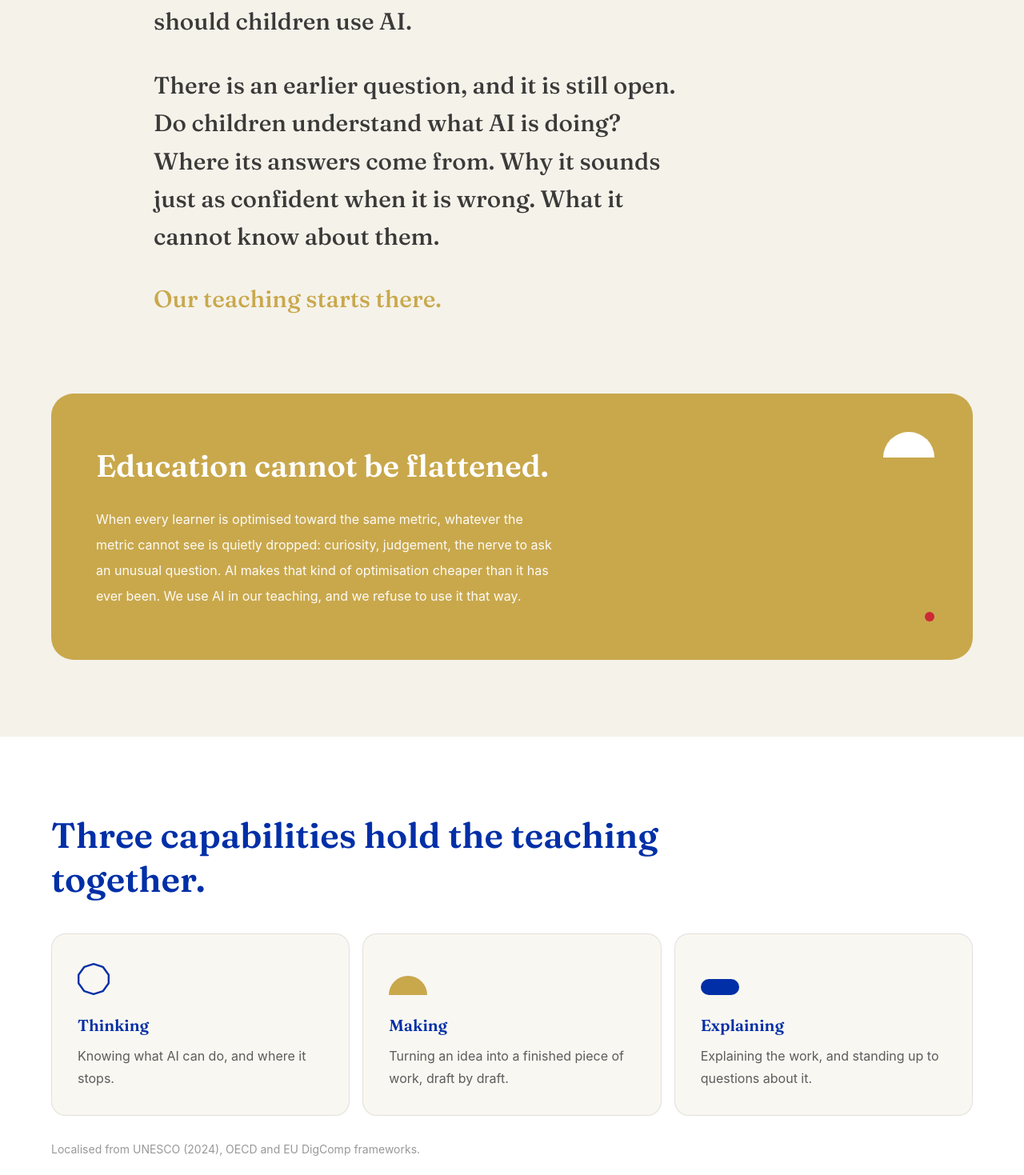
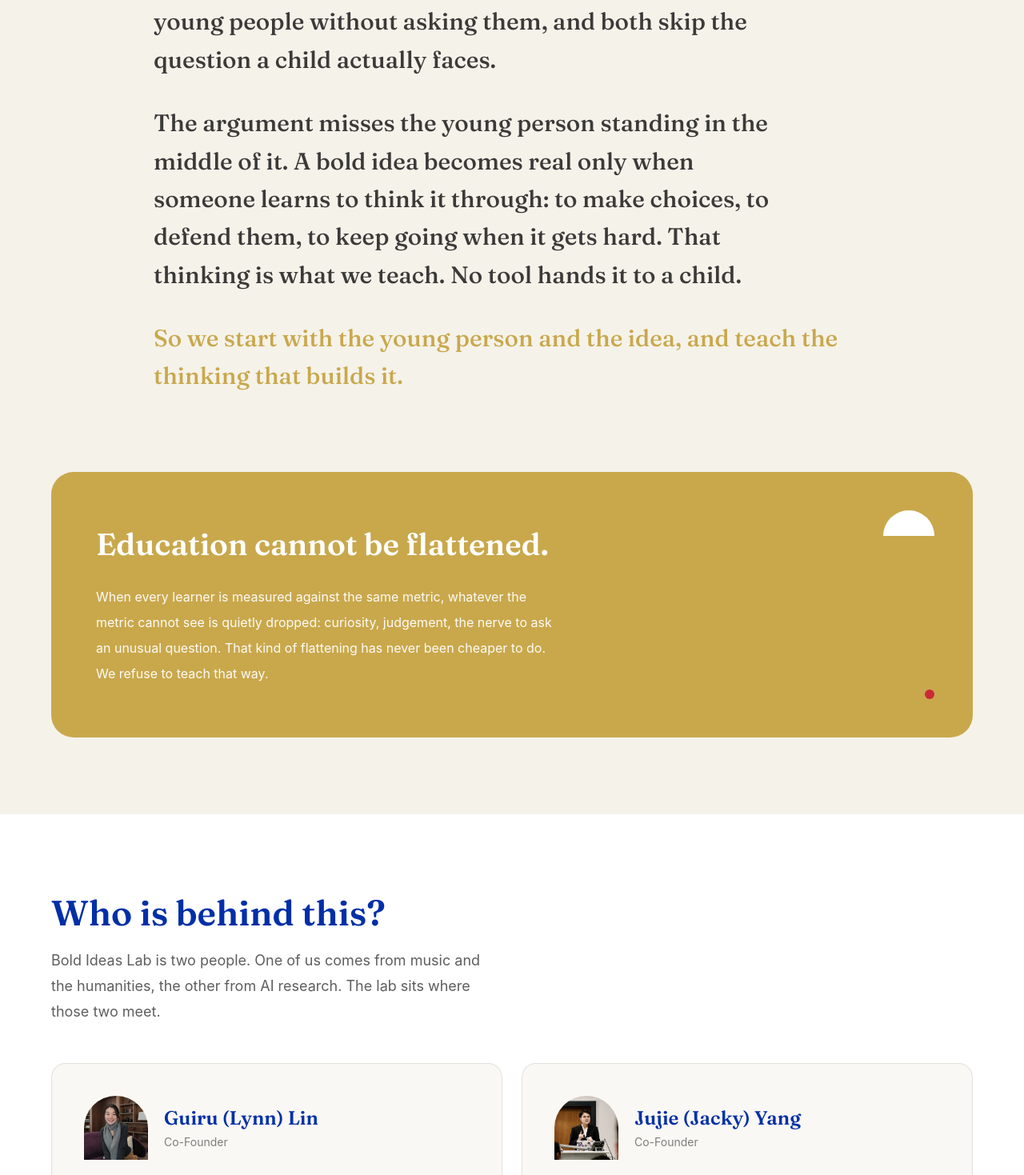
Before and after one commit to GuiruLin/boldideaslab-site, a Next.js app: page /about in a window 1280 px wide. Shown: the part 741-2210 px from the top of the page at 80% size. Built offline with nearby package versions, Linux system fonts and the light colour scheme; a web font is replaced by a local one.

Commit message:
阶段5·/about 重做（预览，未定稿）：品牌故事四屏，去三力，创始人为核心
https://claude.ai/code/session_01LXPeqnksVnkEHUKmhaULqX

```diff
--- a/app/about/page.tsx
+++ b/app/about/page.tsx
@@ -5,24 +5,17 @@ import Link from "next/link";
 import { Footer } from "@/components/redesign/Footer";
 import { Header } from "@/components/redesign/Header";
 import { Reveal } from "@/components/redesign/motion";
-import { Arch, Decagon, Dot, Pill } from "@/components/redesign/shapes";
+import { Dot, Pill } from "@/components/redesign/shapes";
 import en from "@/messages/en.json";
 
 const t = en.redesign.about;
-const forces = en.redesign.forces;
 const founders = en.about.founders;
 
 export const metadata: Metadata = {
   title: t.title,
-  description: t.stance[0],
+  description: t.story[0],
   alternates: { canonical: "/about" }
 };
-
-const forceMarkers = [
-  <Decagon className="h-10 w-10 transition-transform duration-500 group-hover:rotate-[18deg]" key="thinking" />,
-  <Arch className="h-6 w-12 transition-transform duration-300 group-hover:-translate-y-1" key="making" />,
-  <Pill className="h-5 w-12 origin-left transition-transform duration-300 group-hover:scale-x-110" key="explaining" />
-];
 
 const founderPeople = [
   { data: founders.lynn, photo: "/media/about/founders/lynn/profile.webp" },
@@ -34,29 +27,29 @@ export default function Page() {
     <>
       <Header />
       <main>
-        {/* 立场长文：第三种声音的完整展开 */}
+        {/* 品牌故事：起源 + 第三种声音合一，主角是青少年的大胆想法 */}
         <section className="bg-cream px-5 pb-24 pt-16 sm:px-6 lg:px-8 lg:pt-24">
           <div className="mx-auto max-w-4xl">
             <h1 className="font-display text-[clamp(2.5rem,5vw,4rem)] font-semibold leading-[1.1] text-blue">
               {t.title}
             </h1>
             <div className="mt-12 space-y-8">
-              {t.stance.slice(0, 3).map((paragraph) => (
+              {t.story.slice(0, 3).map((paragraph) => (
                 <p
-                  className="max-w-[34ch] font-display text-[clamp(1.3rem,2.6vw,1.85rem)] font-medium leading-[1.6] text-ink/85"
+                  className="max-w-[40ch] font-display text-[clamp(1.3rem,2.6vw,1.85rem)] font-medium leading-[1.6] text-ink/85"
                   key={paragraph.slice(0, 24)}
                 >
                   {paragraph}
                 </p>
               ))}
-              <p className="font-display text-[clamp(1.3rem,2.6vw,1.85rem)] font-medium text-gold">
-                {t.stance[3]}
+              <p className="font-display text-[clamp(1.3rem,2.6vw,1.85rem)] font-medium leading-[1.6] text-gold">
+                {t.story[3]}
               </p>
             </div>
           </div>
         </section>
 
-        {/* 教育不可压扁：金色面板（每页一个重点面板） */}
+        {/* 教育不可压扁：金色面板 */}
         <section className="bg-cream px-5 pb-24 sm:px-6 lg:px-8">
           <Reveal className="mx-auto max-w-6xl">
             <div className="relative overflow-hidden rounded-[28px] bg-gold px-7 py-14 sm:px-14 sm:py-16">
@@ -74,39 +67,19 @@ export default function Page() {
           </Reveal>
         </section>
 
-        {/* 三力 */}
+        {/* 两位创始人：about 的核心 */}
         <section className="bg-white px-5 py-24 sm:px-6 lg:px-8">
-          <Reveal className="mx-auto max-w-6xl">
-            <h2 className="max-w-3xl font-display text-[clamp(1.875rem,3.5vw,2.75rem)] font-semibold leading-tight text-blue">
-              {t.forcesTitle}
-            </h2>
-            <div className="mt-10 grid gap-4 md:grid-cols-3">
-              {forces.items.map((item, index) => (
-                <article
-                  className="group rounded-[18px] border border-ink/10 bg-cream/60 p-8 transition duration-200 hover:-translate-y-1 hover:border-blue/30 hover:shadow-[0_10px_30px_rgba(26,26,26,0.07)]"
-                  key={item.name}
-                >
-                  <div className="mb-6 flex h-11 items-end">{forceMarkers[index]}</div>
-                  <h3 className="font-display text-xl font-semibold text-blue">{item.name}</h3>
-                  <p className="mt-2.5 leading-7 text-ink/70">{item.text}</p>
-                </article>
-              ))}
-            </div>
-            <p className="mt-8 text-sm text-ink/45">{forces.footnote}</p>
-          </Reveal>
-        </section>
-
-        {/* 创始人 */}
-        <section className="bg-cream px-5 py-24 sm:px-6 lg:px-8">
           <Reveal className="mx-auto max-w-6xl">
             <h2 className="font-display text-[clamp(1.875rem,3.5vw,2.75rem)] font-semibold leading-tight text-blue">
               {t.foundersTitle}
             </h2>
-            <p className="mt-4 text-lg text-ink/65">{t.foundersLead}</p>
+            <p className="mt-4 max-w-[48ch] text-lg leading-8 text-ink/70">
+              {t.foundersLead} {t.foundersBridge}
+            </p>
             <div className="mt-12 grid gap-6 lg:grid-cols-2">
               {founderPeople.map(({ data, photo }) => (
                 <article
-                  className="rounded-[18px] border border-ink/10 bg-white p-8 sm:p-10"
+                  className="rounded-[18px] border border-ink/10 bg-cream/50 p-8 sm:p-10"
                   key={data.name}
                 >
                   <div className="flex items-center gap-5">
@@ -142,17 +115,16 @@ export default function Page() {
           </Reveal>
         </section>
 
-        {/* 引文（owner 决议：降为引文保留） */}
-        <section className="bg-cream px-5 pb-6 sm:px-6 lg:px-8">
+        {/* 引文 + 写给学校与研究者 */}
+        <section className="bg-cream px-5 pb-6 pt-24 sm:px-6 lg:px-8">
           <Reveal className="mx-auto max-w-6xl text-center">
             <p className="font-display text-xl font-medium italic text-ink/45">{t.quote}</p>
           </Reveal>
         </section>
-
-        {/* 写给学校与研究者 */}
-        <section className="bg-cream px-5 py-24 sm:px-6 lg:px-8">
+        <section className="bg-cream px-5 pb-24 pt-12 sm:px-6 lg:px-8">
           <Reveal className="mx-auto max-w-4xl">
-            <div className="rounded-[18px] border border-ink/10 bg-white p-8 sm:p-12">
+            <div className="relative overflow-hidden rounded-[18px] border border-ink/10 bg-white p-8 sm:p-12">
+              <Pill className="absolute right-8 top-8 hidden h-5 w-12 sm:block" />
               <h2 className="font-display text-2xl font-semibold text-blue sm:text-3xl">
                 {t.schools.title}
               </h2>
--- a/messages/en.json
+++ b/messages/en.json
@@ -1219,19 +1219,19 @@
     },
     "about": {
       "title": "Why a third voice?",
-      "stance": [
-        "Three things are happening at once. AI has arrived in the classroom. Schools are still writing the rules. Children are already using it every day.",
-        "One answer is to ban it: keep a technology nobody fully understands out of childhood. Another is to bring it in everywhere: new tools, new prompts, new subject. Both are serious positions, and both answer the same question: should children use AI.",
-        "There is an earlier question, and it is still open. Do children understand what AI is doing? Where its answers come from. Why it sounds just as confident when it is wrong. What it cannot know about them.",
-        "Our teaching starts there."
+      "story": [
+        "Bold Ideas Lab began in London. Working with young people across the UK, Europe, Asia and North America, we kept seeing the same thing: they arrive with bold ideas, and the ideas get waved off — too young, too rebellious, not ready yet. We started the lab to take those ideas seriously.",
+        "Then AI arrived in the classroom, and adults did it again. One side says keep it away from children; the other says give it to them everywhere. Both argue about young people without asking them, and both skip the question a child actually faces.",
+        "The argument misses the young person standing in the middle of it. A bold idea becomes real only when someone learns to think it through: to make choices, to defend them, to keep going when it gets hard. That thinking is what we teach. No tool hands it to a child.",
+        "So we start with the young person and the idea, and teach the thinking that builds it."
       ],
       "flatten": {
         "title": "Education cannot be flattened.",
-        "body": "When every learner is optimised toward the same metric, whatever the metric cannot see is quietly dropped: curiosity, judgement, the nerve to ask an unusual question. AI makes that kind of optimisation cheaper than it has ever been. We use AI in our teaching, and we refuse to use it that way."
+        "body": "When every learner is measured against the same metric, whatever the metric cannot see is quietly dropped: curiosity, judgement, the nerve to ask an unusual question. That kind of flattening has never been cheaper to do. We refuse to teach that way."
       },
-      "forcesTitle": "Three capabilities hold the teaching together.",
       "foundersTitle": "Who is behind this?",
       "foundersLead": "Bold Ideas Lab is two people.",
+      "foundersBridge": "One of us comes from music and the humanities, the other from AI research. The lab sits where those two meet.",
       "quote": "Tools change. Creators remain.",
       "schools": {
         "title": "For schools and researchers",
--- a/messages/zh.json
+++ b/messages/zh.json
@@ -1219,19 +1219,19 @@
     },
     "about": {
       "title": "为什么是第三种声音",
-      "stance": [
-        "三件事同时发生：AI 进入了课堂，学校还没想好规则，孩子已经每天在用。",
-        "一种回答是禁止：把一项没人完全弄懂的技术挡在童年外面。另一种回答是全面引入：新工具、新课程、新学科。两种都是认真的立场，回答的也是同一个问题：该不该让孩子用 AI。",
-        "还有一个更早的问题没被回答。孩子知不知道 AI 在做什么？它的答案从哪里来，为什么说错时和说对时一样自信，它对孩子自己有什么是永远不知道的。",
-        "我们的课从这个问题开始。"
+      "story": [
+        "敢想实验室从伦敦起步。在和英国、欧洲、亚洲、北美的青少年一起工作的过程里，我们一再看到同一件事：他们带着大胆的想法来，这些想法却常被挥手带过——太小、太叛逆、还没准备好。我们办这间实验室，就是为了认真对待这些想法。",
+        "后来 AI 进了课堂，大人又来了一次。一边说别让孩子碰，一边说全都给他们。两边都在替年轻人争论，却没问过他们，也都跳过了孩子真正要面对的那个问题。",
+        "这场争论恰恰漏掉了站在中间的那个年轻人。一个大胆的想法，只有当有人学会把它想透：做出选择、为选择辩护、在难的时候不放手，它才会变成真的。这种思考正是我们教的。没有哪个工具能替一个孩子长出它。",
+        "所以我们从那个年轻人和他的想法开始，教他把它做出来的那种思考。"
       ],
       "flatten": {
         "title": "教育不可压扁。",
-        "body": "当每个学习者都朝同一个指标优化，指标看不见的东西就会被悄悄丢掉：好奇心、判断力、问一个怪问题的胆量。AI 让这种优化变得前所未有的便宜。我们在教学里用 AI，并且拒绝这样用它。"
+        "body": "当每个学习者都被同一把尺子衡量，尺子量不到的东西就被悄悄丢掉：好奇心、判断力、问一个怪问题的胆量。把人压成一个指标，从没像现在这么容易过。我们拒绝这样教。"
       },
-      "forcesTitle": "三种能力撑起整个教学。",
       "foundersTitle": "这背后是谁",
       "foundersLead": "敢想实验室是两个人。",
+      "foundersBridge": "一个来自音乐与人文，一个来自 AI 研究。实验室就在这两者相遇的地方。",
       "quote": "Tools change. Creators remain.",
       "schools": {
         "title": "写给学校与研究者",
```
